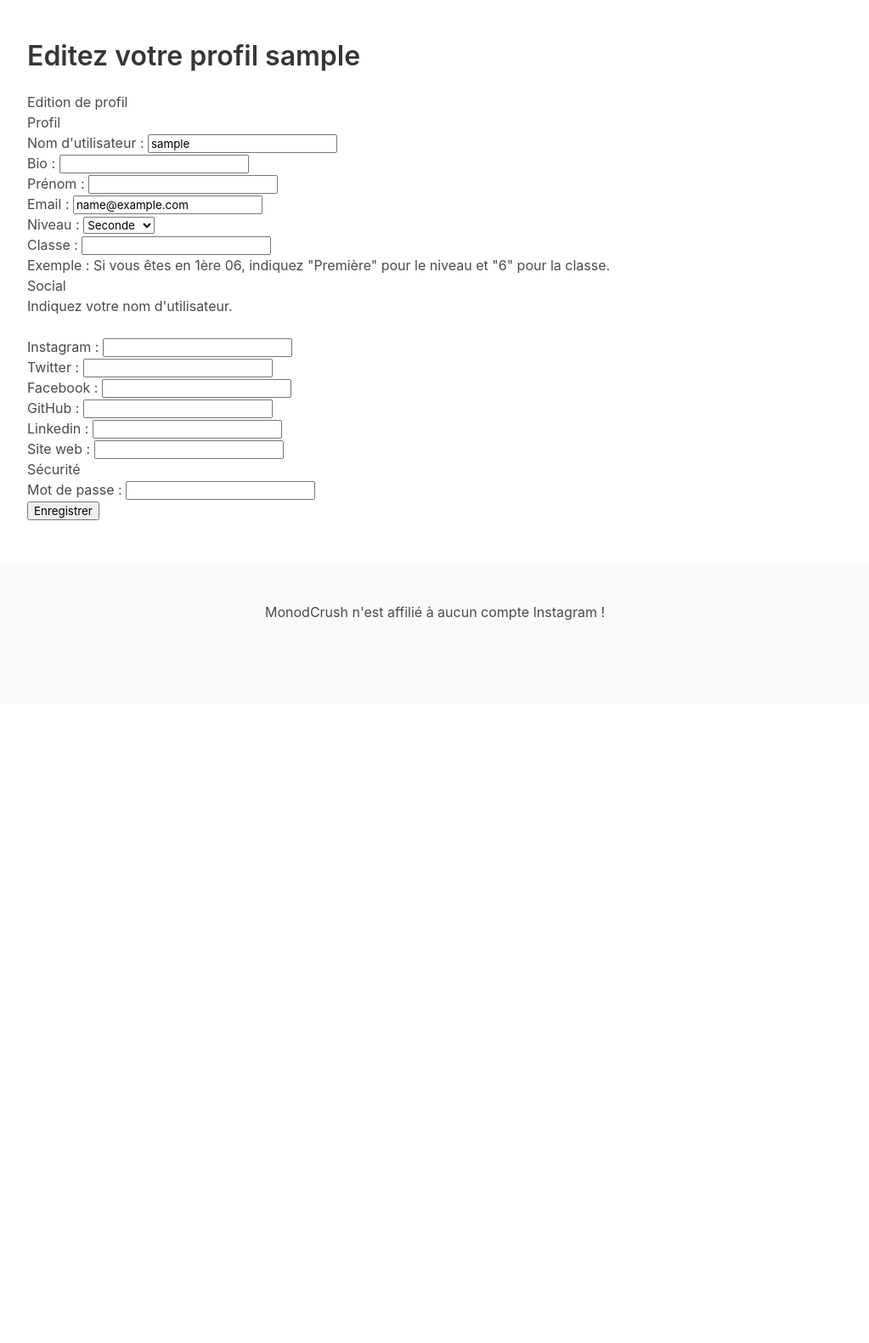
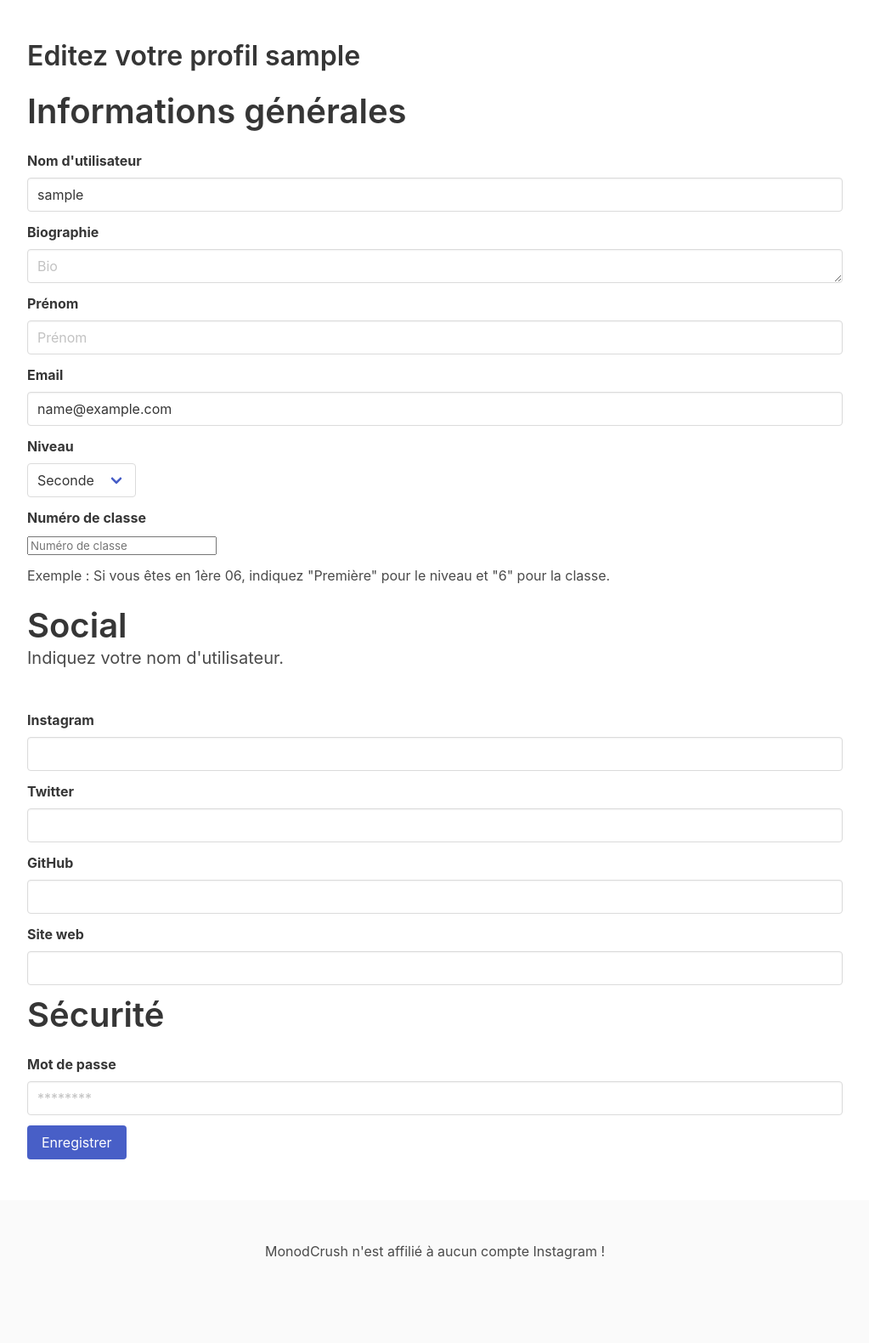
Before and after one commit to BenoitPrmt/Monod-Crush, a Flask app: a page that uses flaskr/templates/base.html in a window 1280 px wide. Shown: the part 56-1636 px from the top of the page at 85% size, without its empty margins (128-1151 px from the left). Before the commit the page ends 786 px from the top, so only its background shows below. Run offline with Flask 2, Linux system fonts and the light colour scheme; the visitor is signed in with stand-in values (Sample User, id 1); data comes from the database, SQL or seed files in the repository; parts of the project's set-up code (start-up, migrations or seed data) failed here and were passed over; some libraries are stand-ins or nearby versions.

Commit message:
Redesign profile editing page and profile page

```diff
--- a/flaskr/blog_helper.py
+++ b/flaskr/blog_helper.py
@@ -34,7 +34,7 @@ def get_post(post_id: int, check_author=True) -> dict:
         WHERE p.id = ?""", (post_id,)).fetchone()
 
     if post is None:
-        abort(404, f"Post id {post_id} doesn't exist.")
+        abort(404, f"Le post {post_id} n'existe pas.")
 
     if check_author and post["author_id"] != g.user["id"] and not g.user["admin"]:
         abort(403)
--- a/flaskr/templates/base.html
+++ b/flaskr/templates/base.html
@@ -47,11 +47,11 @@
                     <a class="navbar-link">Plus</a>
 
                     <div class="navbar-dropdown">
-                        <a class="navbar-item" href="{{ url_for('blog.index') }}">Proposition</a>
-                        <a class="navbar-item" href="{{ url_for('blog.index') }}">A propos</a>
+                        <a class="navbar-item" href="{{ url_for('blog.index') }}">À propos</a>
                         <a class="navbar-item" href="{{ url_for('blog.index') }}">Contact</a>
                         <hr class="navbar-divider">
-                        <a class="navbar-item" href="{{ url_for('blog.index') }}">Rapporter un bug</a>
+                        <a class="navbar-item" href="{{ url_for('blog.index') }}">Suggestions</a>
+                        <a class="navbar-item" href="{{ url_for('blog.index') }}">Signaler un bug</a>
                     </div>
                 </div>
             </div>
--- a/flaskr/templates/user/edit.html
+++ b/flaskr/templates/user/edit.html
@@ -4,78 +4,105 @@
 
 {% block content %}
 {% if user.id == g.user.id %}
-<h1>Edition de profil</h1>
 <section>
     <form action="{{ url_for('user.update_user', username=user.username) }}" method="post">
 
-        <h1>Profil</h1>
-        <label>Nom d'utilisateur</label> : <input type="text" name="username" id="username" value="{{user.username}}" onFocus="this.value='';"/><br>
-        <label>Bio</label> : <input type="text" name="bio" id="bio" value="{{ user.bio if user.bio }} " onFocus="this.value='';"/><br>
-        <label>Prénom</label> : <input type="text" name="firstName" id="firstName"  value="{{ user.firstName if user.firstName }} " onFocus="this.value='';"/><br>
-        <label>Email</label> : <input type="text" name="email" id="email"  value="{{ user.email if user.email }} " onFocus="this.value='';"/><br>
-        <label>Niveau</label> : <select name="class_level" id="class_level">
-        <option value="2">Seconde</option>
-        <option value="1">Première</option>
-        <option value="0">Terminale</option>
-    </select><br>
-        <label>Classe</label> : <input type="number" name="class_number" id="class_number" value="{{ user.class_number if user.class_number }} " onFocus="this.value='';"/><br>
-        <p>Exemple : Si vous êtes en 1ère 06, indiquez "Première" pour le niveau et "6" pour la classe.</p>
+        <h1 class="title is-2">Informations générales</h1>
 
-        <!-- BENOÎT : TOUT MARCHE SAUF L'AJOUT DANS LA BDD, JE M'EN CHARGERAIS PLUS TARD -->
-        <!-- {% if user.class_level == "0" or user.class_level == "1" %}
-        <h1>Spécialités</h1>
-        <div id="speciality_group">
-            <input type="checkbox" name="MATHS"><label>Mathématiques</label><br>
-            <input type="checkbox" name="PC"><label>Physique-Chimie</label><br>
-            <input type="checkbox" name="SVT"><label>Sciences de la vie et de la Terre</label><br>
-            <input type="checkbox" name="SES"><label>Sciences économiques et sociales</label><br>
-            <input type="checkbox" name="HGGSP"><label>Histoire-géographie géopolitique et sciences
-            politiques</label><br>
-            <input type="checkbox" name="LLCER "><label>LLCER - Anglais</label><br>
-            <input type="checkbox" name="HLP"><label>Humanités, littérature et philosophie</label><br>
-            <input type="checkbox" name="NSI"><label>Numérique et sciences informatiques</label><br>
-            <input type="checkbox" name="SI"><label>Sciences de l'ingénieur</label><br>
-            <input type="checkbox" name="AP"><label>Arts plastiques</label><br>
+        <div class="field">
+            <label class="label">Nom d'utilisateur</label>
+            <div class="control">
+                <input class="input" type="text" placeholder="Nom d'utilisateur" name="username" id="username" value="{{user.username}}" onFocus="this.value='';"/>
+            </div>
         </div>
-        <script type="text/javascript">
-            function speChecker(userClassLevel) {
-                var spe_group = document.getElementById('speciality_group').getElementsByTagName("input");
-                if(userClassLevel == "1") {
-                    var limit = 3;
-                } else {
-                    var limit = 2;
-                }
-                for (var i = 0; i < spe_group.length; i++) {
-                    spe_group[i].onclick = function() {
-                        var checkedcount = 0;
-                            for (var i = 0; i < spe_group.length; i++) {
-                            checkedcount += (spe_group[i].checked) ? 1 : 0;
-                        }
-                        if (checkedcount > limit) {
-                            alert("Vous ne pouvez séléctionner que " + limit + " spécialités maximum.");
-                            this.checked = false;
-                        }
-                    }
-                }
-            }
-            speChecker("{{user.class_level}}");
 
+        <div class="field">
+            <label class="label">Biographie</label>
+            <div class="control">
+                <textarea class="input" type="text" placeholder="Bio" name="bio" id="bio" value="{{ user.bio if user.bio }}" onFocus="this.value='';"></textarea>
+            </div>
+        </div>
 
-        </script>
-        {% endif %} -->
+        <div class="field">
+            <label class="label">Prénom</label>
+            <div class="control">
+                <input class="input" type="text" placeholder="Prénom" name="firstName" id="firstName"  value="{{ user.firstName if user.firstName }}" onFocus="this.value='';"/>
+            </div>
+        </div>
 
-        <h1>Social</h1>
-        <p>Indiquez votre nom d'utilisateur.</p><br>
-        <label>Instagram</label> : <input type="text" name="instagram" id="instagram" value="{{ user.instagram if user.instagram }} " onFocus="this.value='';"/><br>
-        <label>Twitter</label> : <input type="text" name="twitter" id="twitter" value="{{ user.twitter if user.twitter }} " onFocus="this.value='';"/><br>
-        <label>Facebook</label> : <input type="text" name="facebook" id="facebook" value="{{ user.facebook if user.facebook }} " onFocus="this.value='';"/><br>
-        <label>GitHub</label> : <input type="text" name="github" id="github" value="{{ user.github if user.github }} " onFocus="this.value='';"/><br>
-        <label>Linkedin</label> : <input type="text" name="linkedin" id="linkedin" value="{{ user.linkedin if user.linkedin }} " onFocus="this.value='';"/><br>
-        <label>Site web</label> : <input type="text" name="website" id="website" value="{{ user.website if user.website }} " onFocus="this.value='';"/><br>
+        <div class="field">
+            <label class="label">Email</label>
+            <div class="control">
+                <input class="input" type="text" placeholder="Email" name="email" id="email"  value="{{ user.email if user.email }}" onFocus="this.value='';"/>
+            </div>
+        </div>
 
-        <h1>Sécurité</h1>
-        <label>Mot de passe</label> : <input type="password" name="password" id="password"/><br>
-        <input class="btn btn-save" type="submit" value="Enregistrer">
+        <div class="field">
+            <label class="label">Niveau</label>
+            <div class="control">
+              <div class="select">
+                <select name="class_level" id="class_level">
+                    <option value="2">Seconde</option>
+                    <option value="1">Première</option>
+                    <option value="0">Terminale</option>
+                </select>
+              </div>
+            </div>
+        </div>
+
+        <div class="field">
+            <label class="label">Numéro de classe</label>
+            <div class="control">
+                <input type="number" placeholder="Numéro de classe" name="class_number" id="class_number" value="{{ user.class_number if user.class_number }}"/>
+            </div>
+        </div>
+        <p>Exemple : Si vous êtes en 1ère 06, indiquez "Première" pour le niveau et "6" pour la classe.</p><br>
+
+        <h1 class="title is-2">Social</h1>
+        <p class="subtitle">Indiquez votre nom d'utilisateur.</p><br>
+
+        <div class="field">
+            <label class="label">Instagram</label>
+            <div class="control">
+                <input class="input" type="text" placeholder="Instagram" name="instagram" id="instagram" value="{{ user.instagram if user.instagram }} " onFocus="this.value='';"/>
+            </div>
+        </div>
+
+        <div class="field">
+            <label class="label">Twitter</label>
+            <div class="control">
+                <input class="input" type="text" placeholder="Twitter" name="twitter" id="twitter" value="{{ user.twitter if user.twitter }} " onFocus="this.value='';"/>
+            </div>
+        </div>
+
+        <div class="field">
+            <label class="label">GitHub</label>
+            <div class="control">
+                <input class="input" type="text" placeholder="GitHub" name="github" id="github" value="{{ user.github if user.github }} " onFocus="this.value='';"/>
+            </div>
+        </div>
+
+        <div class="field">
+            <label class="label">Site web</label>
+            <div class="control">
+                <input class="input" type="text" placeholder="Site internet" name="website" id="website" value="{{ user.website if user.website }} " onFocus="this.value='';"/>
+            </div>
+        </div>
+
+        <h1 class="title is-2">Sécurité</h1>
+
+        <div class="field">
+            <label class="label">Mot de passe</label>
+            <div class="control">
+                <input class="input" type="password" name="password" id="password" placeholder="********"/>
+            </div>
+        </div>
+
+        <div class="field is-grouped">
+            <div class="control">
+              <button class="button is-link">Enregistrer</button>
+            </div>
+        </div>
     </form>
 </section>
 {% else %}
```
Also changed, not shown: flaskr/templates/user/profile.html (+18 -13 lines).
